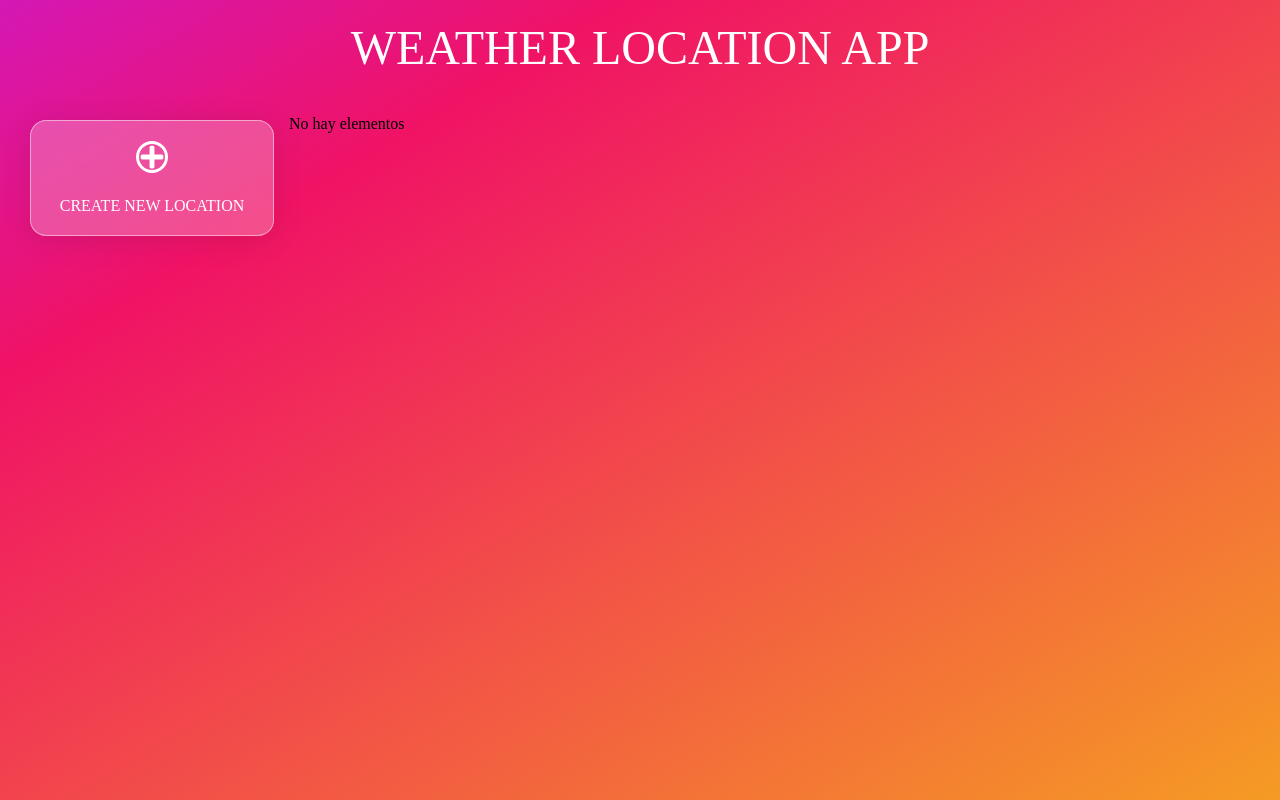
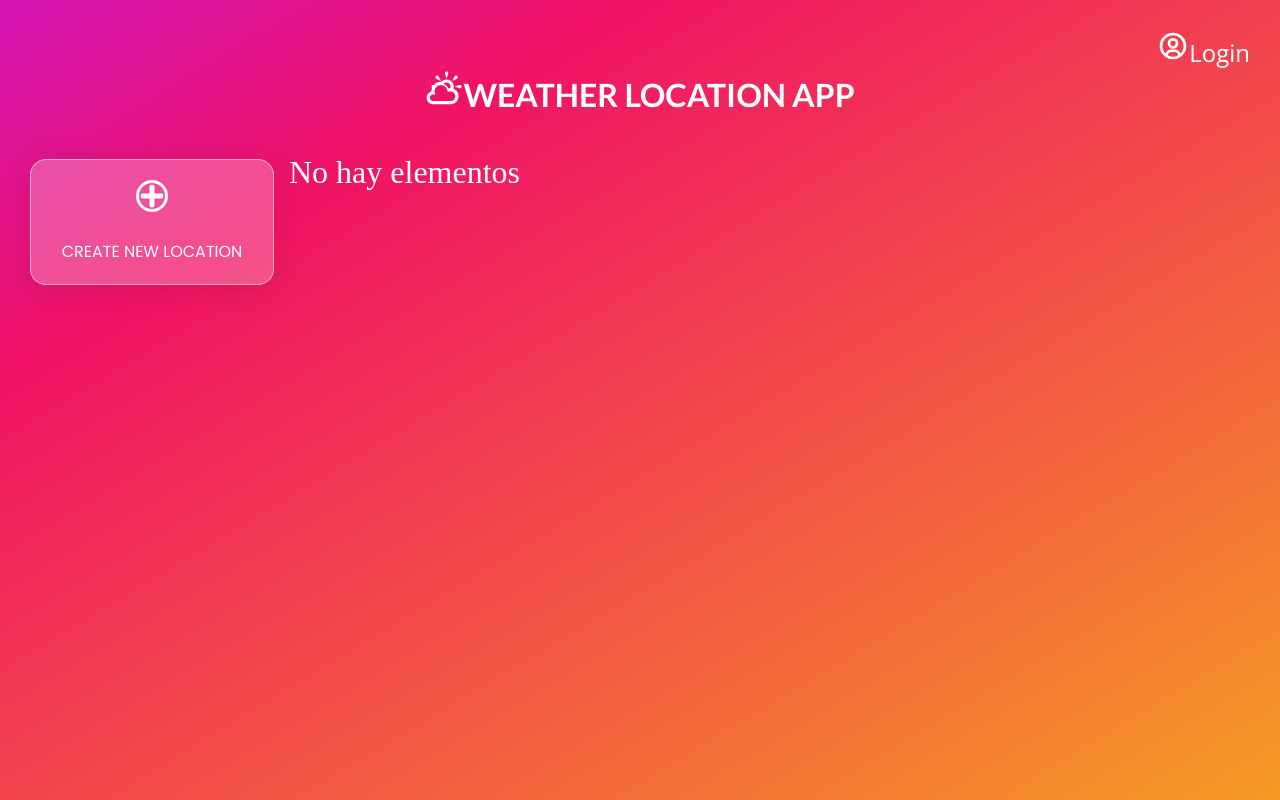
Before and after one commit to gus0117/pilis-mod3-alvarado-ordonez, a React (Create React App) app: page /#/ in a window 1280 px wide. Built offline with nearby package versions, Linux system fonts and the light colour scheme.

Commit message:
Agregado boton para login

```diff
--- a/src/App.js
+++ b/src/App.js
@@ -27,11 +27,11 @@ const list = [
 ];
 
 function App() {
-  const { locationList, setLocationList } = useContext(LocationContext);
+  /* const { locationList, setLocationList } = useContext(LocationContext);
   //Se asigna la lista de prueba
   useEffect(()=>{
     setLocationList(locationList);
-  },[])
+  },[]) */
 
   return (
     <div className="App">
--- a/src/components/Card/Card.css
+++ b/src/components/Card/Card.css
@@ -1,4 +1,5 @@
 .card {
+    font-family: 'Poppins', sans-serif;
     display: inline-block;
     text-align: center;
     margin: 5px 10px;
--- a/src/components/Card/Cards.css
+++ b/src/components/Card/Cards.css
@@ -3,3 +3,8 @@
     float: right;
     width: 80%;
 }
+
+.no-cards {
+    color: white;
+    font-size: 2rem;
+}
--- a/src/components/Card/Cards.jsx
+++ b/src/components/Card/Cards.jsx
@@ -7,10 +7,7 @@ const Cards = ({ locationList }) => {
   const {setLocationList } = useContext(LocationContext);
   const deleteCard = id =>{
     localStorage.removeItem(id)
-    console.log(locationList);
-    console.log(locationList[id]);
     locationList = locationList.filter(card=>card.id!==id)
-    console.log(locationList);
     setLocationList(locationList)
   }
 
@@ -18,7 +15,7 @@ const Cards = ({ locationList }) => {
     <div className='cards'>
       {
         locationList.length === 0
-        ? <span>No hay elementos</span>
+        ? <span className='no-cards'>No hay elementos</span>
         : locationList.map( (location) => (<Card key={location.id} location={location} deleteCard={deleteCard}/>))
       }
     </div>
--- a/src/index.css
+++ b/src/index.css
@@ -1,3 +1,5 @@
+@import url('https://fonts.googleapis.com/css2?family=Lato:wght@100;300;400;700&family=Open+Sans:wght@300;400;500;600;700&family=Poppins:wght@100;200;300;400;500;600;700&display=swap');
+
 * {
   margin: 0;
   padding: 0;
--- a/src/routes/Home/Home.css
+++ b/src/routes/Home/Home.css
@@ -7,7 +7,7 @@
     text-decoration: none;
     font-size: 1rem;
     text-transform: uppercase;
-
+    font-family: 'Poppins', sans-serif;
     float: left;
     width: 20%;
     margin-top: 25px;
--- a/src/routes/Navigation/Navigation.css
+++ b/src/routes/Navigation/Navigation.css
@@ -1,12 +1,42 @@
 .app-title-container {
     display: flex;
     justify-content: center;
-    padding-top: 20px;
+}
+
+.app-link {
+    text-decoration: none;
+    color: white;
+    text-transform: uppercase;
+    font-family: 'Lato', sans-serif;
+}
+
+.app-icon {
+    display: inline-block;
+    font-size: 2.4rem;
 }
 
 .app-title {
-    font-size: 3rem;
+    font-size: 2rem;
+    display: inline-block;
+}
+
+.login-container {
+    display: flex;
+    justify-content: right;
+    padding-right: 30px;
+    padding-top: 30px;
+    font-family: 'Open Sans', sans-serif;
+}
+
+.login-link {
     text-decoration: none;
     color: white;
-    text-transform: uppercase;
 }
+
+.login-icon {
+    font-size: 2rem;
+}
+
+.login-title {
+    font-size: 1.5rem;
+}
--- a/src/routes/Navigation/Navigation.jsx
+++ b/src/routes/Navigation/Navigation.jsx
@@ -1,11 +1,22 @@
 import { Link, Outlet } from "react-router-dom";
 import './Navigation.css';
+import { TiWeatherPartlySunny } from "react-icons/ti";
+import { BiUserCircle } from "react-icons/bi";
 
 const Navigation = () => {
     return (
         <>
+        <div className="login-container">
+            <a className="login-link" href="#">
+                <BiUserCircle className="login-icon"/>
+                <span className="login-title">Login</span>
+            </a>
+        </div>
         <div className="app-title-container">
-            <Link className="app-title" to='/'>Weather Location App</Link>
+            <Link className="app-link" to='/'>
+                <TiWeatherPartlySunny className="app-icon"/>
+                <h1 className="app-title">Weather Location App</h1>
+            </Link>
         </div>
         <Outlet />
         </>
```
